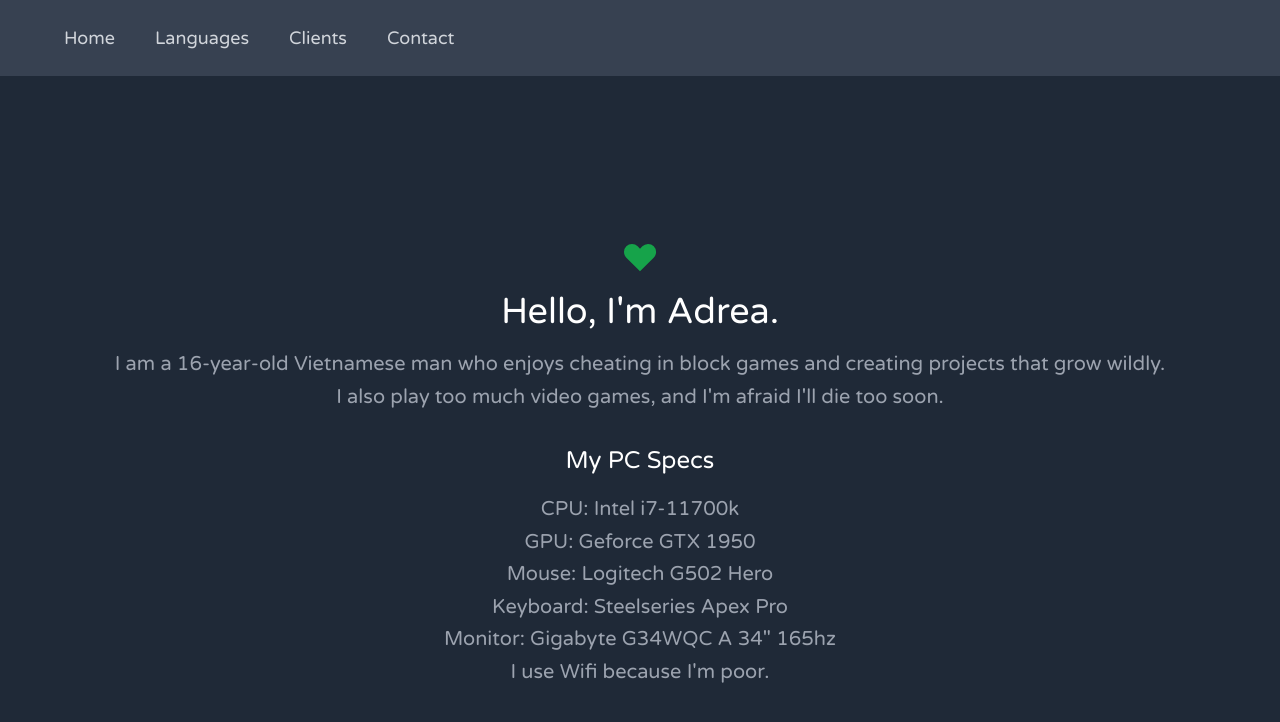
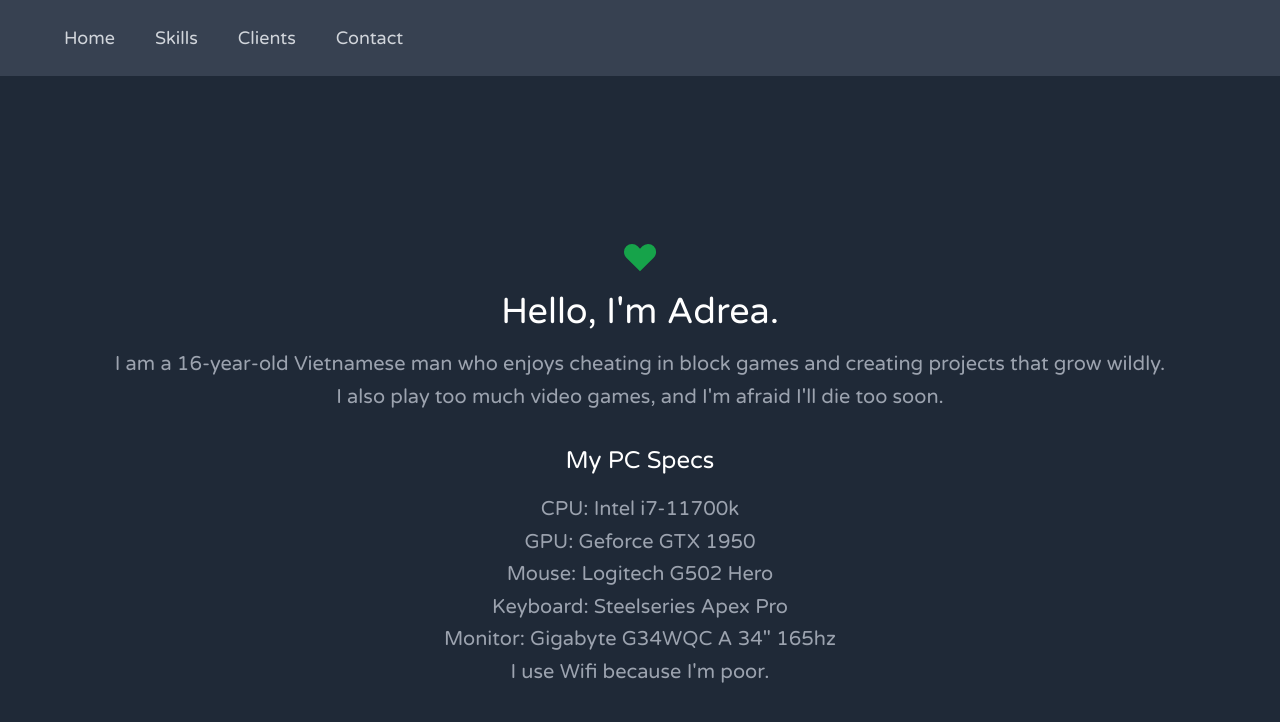
Before and after one commit to adreaisbad/adrea, a React (Create React App) app: page / in a window 1280 px wide. Shown: the top 722 px of the page. Built offline with nearby package versions, Linux system fonts and the light colour scheme.

Commit message:
Update Header.jsx

```diff
--- a/src/sections/Header.jsx
+++ b/src/sections/Header.jsx
@@ -9,8 +9,8 @@ const navigation = [
     name: "Home",
   },
   {
-    href: "/languages",
-    name: "Languages",
+    href: "/skills",
+    name: "Skills",
   },
   {
     href: "/clients",
```
